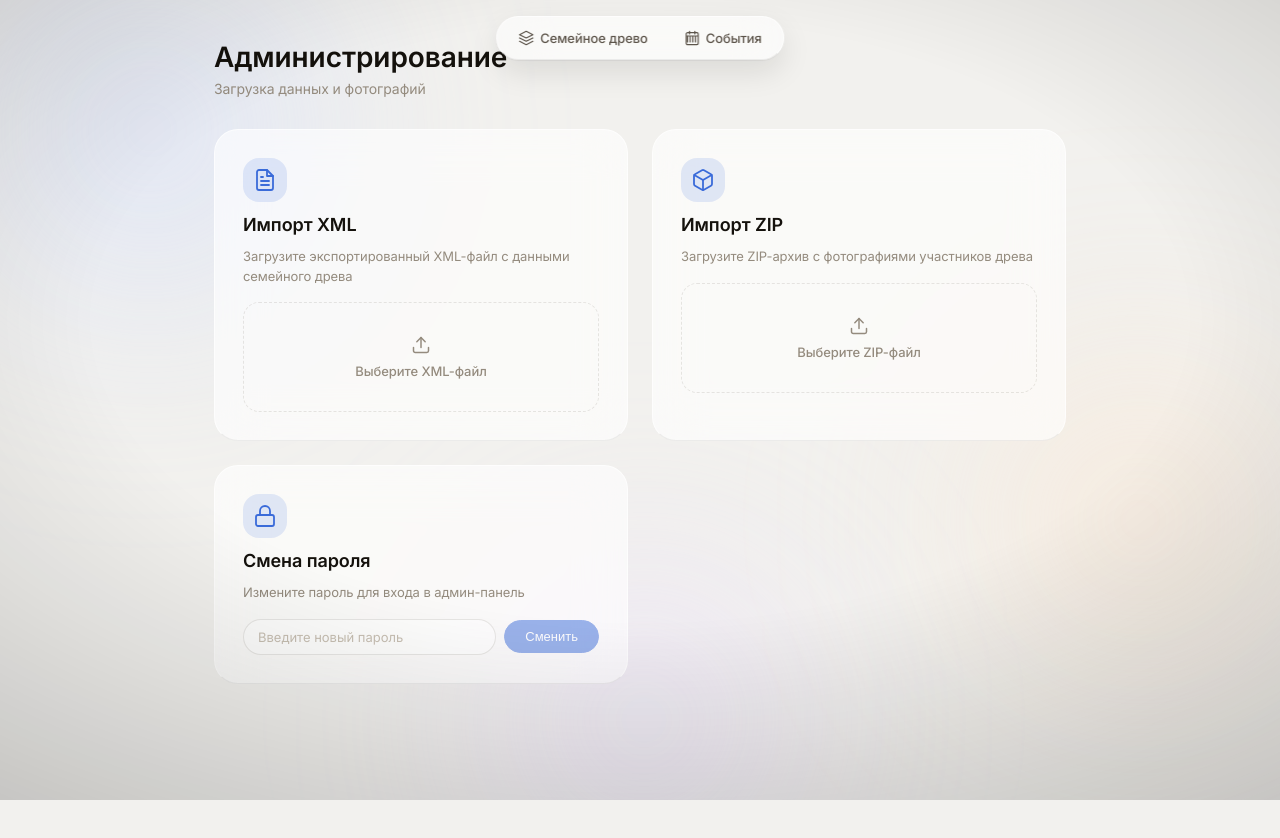
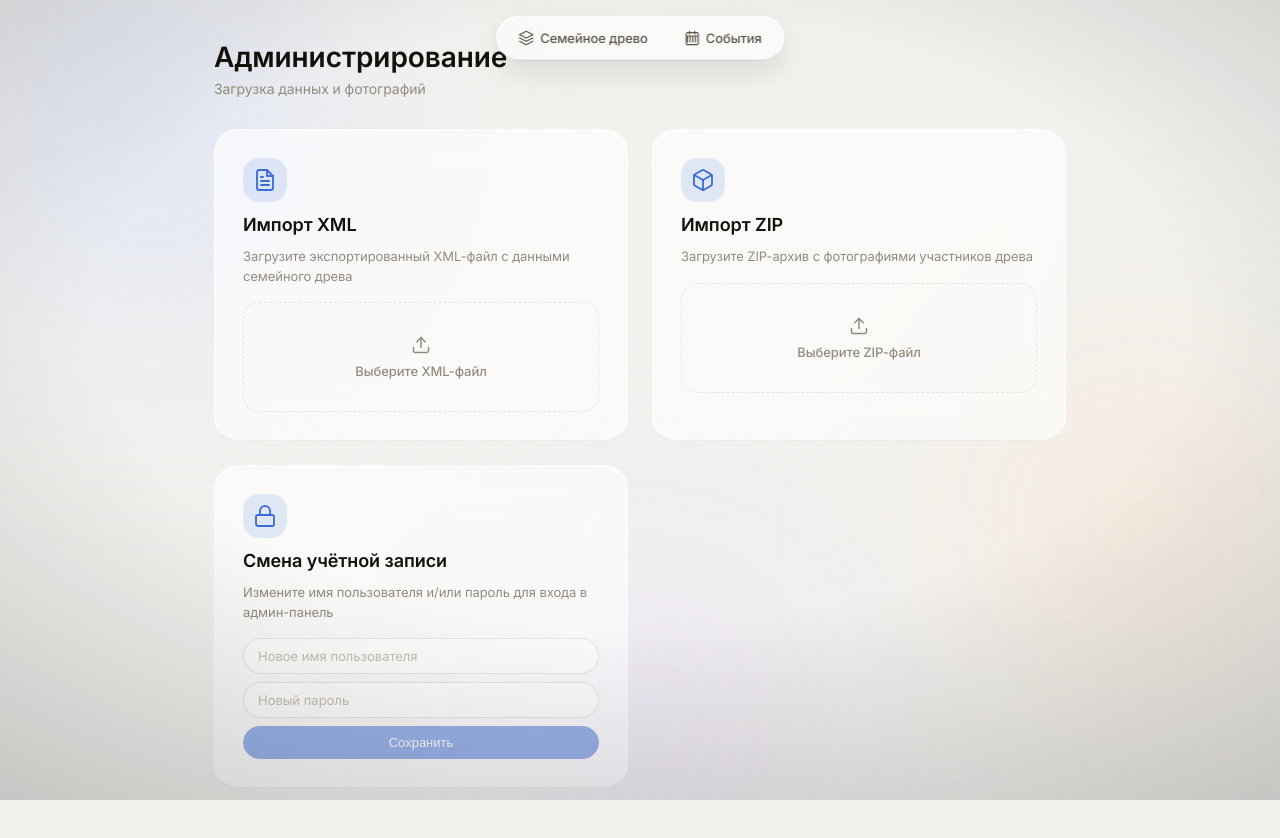
Before and after one commit to kwertyXS/FamilyTreeServer, a Vue app in the folder html/: page /admin in a window 1280 px wide. Shown: the top 838 px of the page. Before the commit the page ends 800 px from the top, so only its background shows below. Built offline with nearby package versions, Linux system fonts and the light colour scheme.

Commit message:
все готово к деплою

```diff
--- a/html/src/views/AdminPage.vue
+++ b/html/src/views/AdminPage.vue
@@ -8,6 +8,7 @@ const xmlStatus = ref({ type: '', text: '' })
 const zipStatus = ref({ type: '', text: '' })
 const uploading = ref({ xml: false, zip: false })
 
+const newLogin = ref('')
 const newPassword = ref('')
 const passwdStatus = ref({ type: '', text: '' })
 const changingPass = ref(false)
@@ -48,8 +49,8 @@ async function uploadZip() {
     const form = new FormData()
     form.append('file', zipFile.value)
     const res = await axios.post('/api/admin/load_photos', form)
-    const files = res.data.files || []
-    zipStatus.value = { type: 'ok', text: `Загружено ${files.length} файлов` }
+    const count = res.data.count_files ?? "?"
+    zipStatus.value = { type: 'ok', text: `Загружено ${count} файлов` }
     zipFile.value = null
   } catch (e) {
     const msg = e.response?.data?.detail || e.message
@@ -70,17 +71,26 @@ function removeZip() {
 }
 
 
-async function changePasswd() {
+async function changeAccount() {
+  const login = newLogin.value.trim()
   const pwd = newPassword.value.trim()
-  if (!pwd || pwd.length < 4) {
+  if (!login && !pwd) {
+    passwdStatus.value = { type: 'error', text: 'Введите новое имя пользователя или пароль' }
+    return
+  }
+  if (pwd && pwd.length < 4) {
     passwdStatus.value = { type: 'error', text: 'Пароль должен быть минимум 4 символа' }
     return
   }
   changingPass.value = true
-  passwdStatus.value = { type: 'loading', text: 'Смена пароля…' }
+  passwdStatus.value = { type: 'loading', text: 'Сохранение…' }
   try {
-    const res = await axios.post('/api/admin/change_password', { password: pwd })
-    passwdStatus.value = { type: 'ok', text: res.data.message || 'Пароль изменён' }
+    const body = {}
+    if (login) body.login = login
+    if (pwd) body.password = pwd
+    const res = await axios.post('/api/admin/change_account', body)
+    passwdStatus.value = { type: 'ok', text: res.data.message || 'Данные изменены' }
+    newLogin.value = ''
     newPassword.value = ''
   } catch (e) {
     const msg = e.response?.data?.detail || e.message
@@ -195,7 +205,7 @@ async function changePasswd() {
         </div>
       </div>
 
-      <!-- ─── Смена пароля ─── -->
+      <!-- ─── Смена учётной записи ─── -->
       <div class="admin-card glass">
         <div class="card-icon">
           <svg width="24" height="24" viewBox="0 0 24 24" fill="none"
@@ -205,22 +215,31 @@ async function changePasswd() {
             <path d="M7 11V7a5 5 0 0 1 10 0v4"/>
           </svg>
         </div>
-        <h2 class="card-title">Смена пароля</h2>
-        <p class="card-desc">Измените пароль для входа в админ-панель</p>
+        <h2 class="card-title">Смена учётной записи</h2>
+        <p class="card-desc">Измените имя пользователя и/или пароль для входа в админ-панель</p>
 
-        <div class="passwd-form">
-          <div class="passwd-input-wrap">
+        <div class="account-form">
+          <div class="account-input-wrap">
             <input
-              class="passwd-input"
+              class="account-input"
               type="text"
-              placeholder="Введите новый пароль"
-              v-model="newPassword"
-              @keyup.enter="changePasswd"
+              placeholder="Новое имя пользователя"
+              v-model="newLogin"
+              @keyup.enter="changeAccount"
             />
           </div>
-          <button class="btn btn-primary" :disabled="changingPass || !newPassword.trim()" @click="changePasswd">
+          <div class="account-input-wrap">
+            <input
+              class="account-input"
+              type="text"
+              placeholder="Новый пароль"
+              v-model="newPassword"
+              @keyup.enter="changeAccount"
+            />
+          </div>
+          <button class="btn btn-primary btn-block" :disabled="changingPass || (!newLogin.trim() && !newPassword.trim())" @click="changeAccount">
             <span v-if="changingPass" class="btn-spinner"></span>
-            <span v-else>Сменить</span>
+            <span v-else>Сохранить</span>
           </button>
         </div>
 
@@ -360,7 +379,11 @@ async function changePasswd() {
   transition: all .15s var(--ease-out);
   display: inline-flex;
   align-items: center;
+  justify-content: center;
   gap: 6px;
+}
+.btn-block {
+  width: 100%;
 }
 .btn:disabled {
   opacity: .5;
@@ -427,16 +450,16 @@ async function changePasswd() {
   to { transform: rotate(360deg); }
 }
 
-/* ─── Смена пароля ─── */
-.passwd-form {
+/* ─── Смена учётной записи ─── */
+.account-form {
   display: flex;
+  flex-direction: column;
   gap: 8px;
-  align-items: center;
 }
-.passwd-input-wrap {
-  flex: 1;
+.account-input-wrap {
+  width: 100%;
 }
-.passwd-input {
+.account-input {
   width: 100%;
   padding: 9px 14px;
   border-radius: var(--r-pill);
@@ -447,11 +470,12 @@ async function changePasswd() {
   font-family: inherit;
   outline: none;
   transition: border-color .15s var(--ease-out);
+  box-sizing: border-box;
 }
-.passwd-input:focus {
+.account-input:focus {
   border-color: var(--tint);
 }
-.passwd-input::placeholder {
+.account-input::placeholder {
   color: var(--ink-4);
 }
 </style>
```
Also changed, not shown: 1 other file (tests, documents, lock files or other folders).
